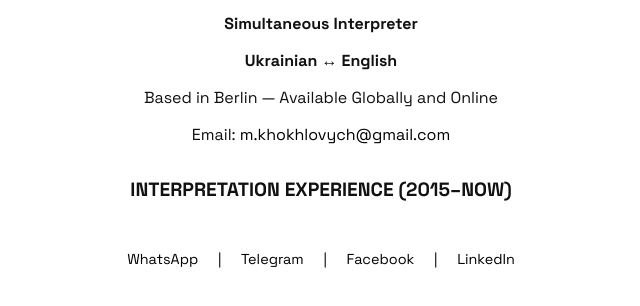
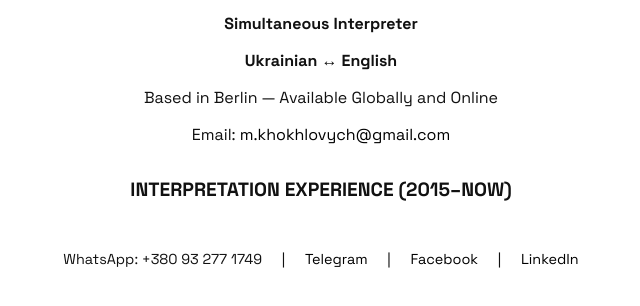
Before and after one commit to unfunnykaplan/hire-a-meesh.eu, a plain HTML site: page index.html in a window 1280 px wide. Shown: the part 194-500 px from the top of the page, without its empty margins (319-959 px from the left). Drawn offline with Linux system fonts and the light colour scheme.

Commit message:
Update index.html

```diff
--- a/index.html
+++ b/index.html
@@ -103,7 +103,7 @@
   </div>
 
 <div class="footer">
-    <a href="https://wa.me/380932771749" target="_blank">WhatsApp</a>
+  <span>WhatsApp: +380 93 277 1749</span>
   <span>|</span>
   <a href="https://t.me/simeeshtaneous" target="_blank">Telegram</a>
   <span>|</span>
```
Lines whose indentation alone changed are shown as unchanged.
